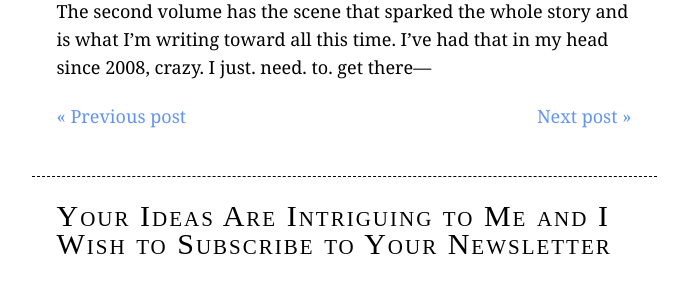
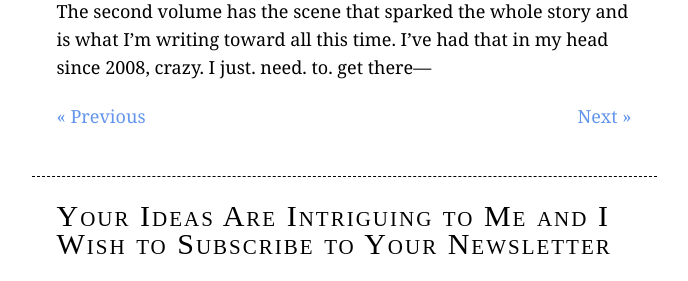
Before and after one commit to escophele/escophele, a Jekyll site: the page built from _posts/2016-01-30-4.md, in a window 1280 px wide. Shown: the part 1188-1469 px from the top of the page, without its empty margins (296-984 px from the left). Built offline with Jekyll 4.4.1, drawn with Linux system fonts in a browser that asks for light colours; some web fonts are replaced; comment, search, counter and statistics services are not loaded.

Commit message:
remove redundant post cta copy

```diff
--- a/_layouts/post.html
+++ b/_layouts/post.html
@@ -12,10 +12,10 @@
 <div class="nav">
 
    {% if page.previous.url %}
-      <a class="prev" href="{{page.previous.url}}">&laquo; Previous post</a>
+      <a class="prev" href="{{page.previous.url}}">&laquo; Previous</a>
    {% endif %}
    {% if page.next.url %}
-      <a class="next" href="{{page.next.url}}">Next post &raquo;</a>
+      <a class="next" href="{{page.next.url}}">Next &raquo;</a>
    {% endif %}
 
 </div>
```
